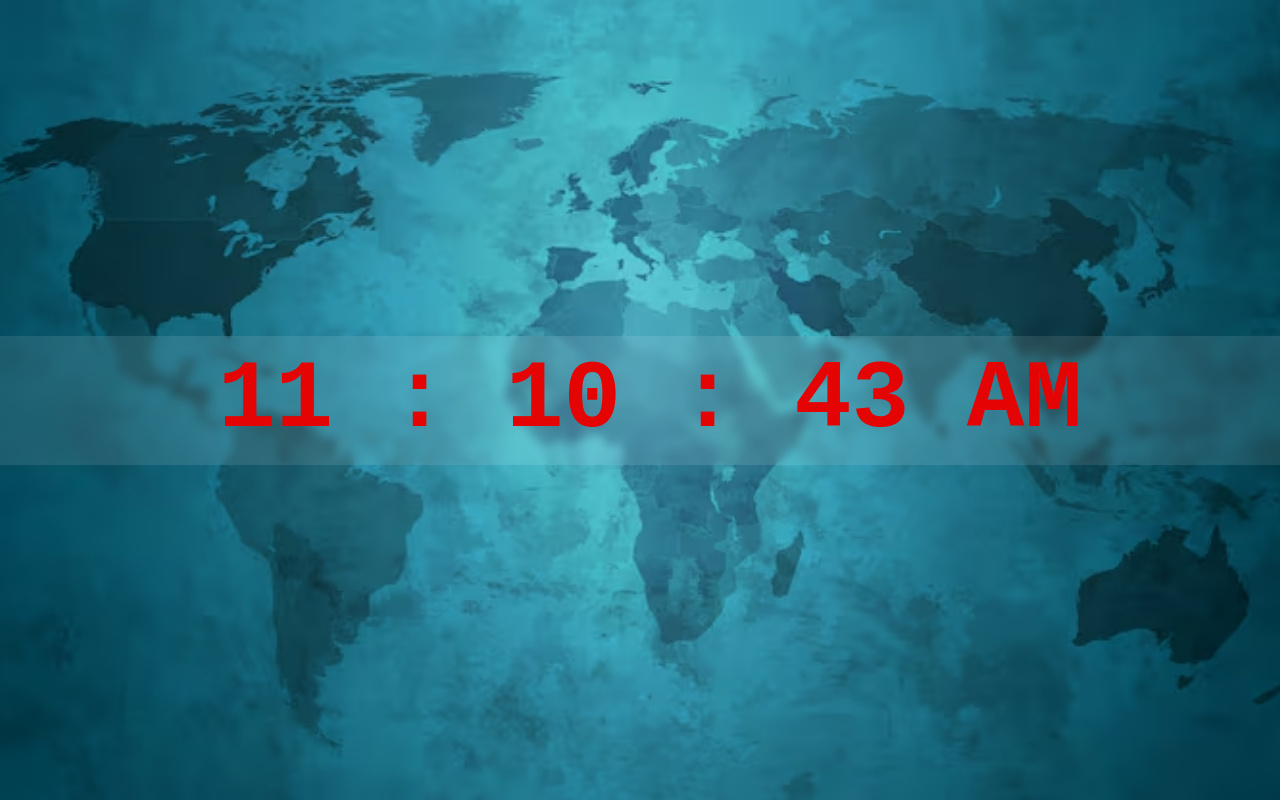
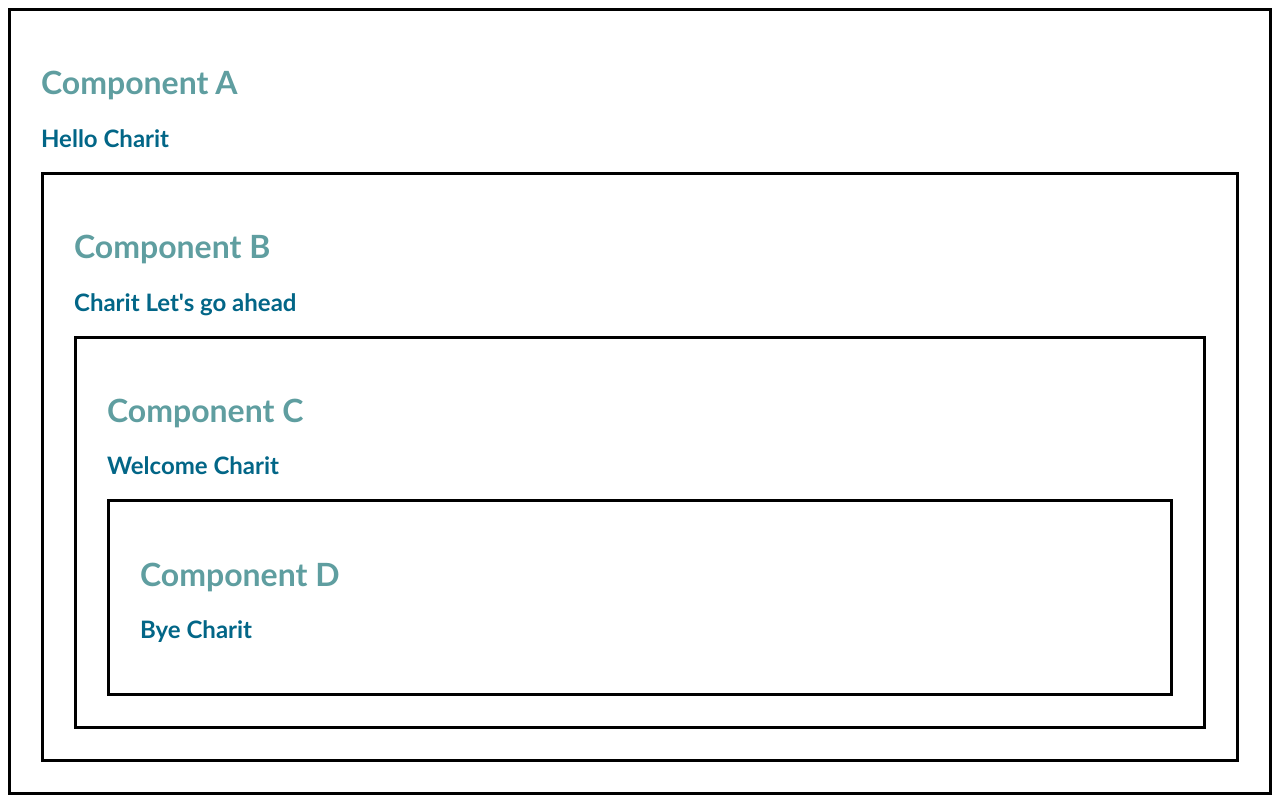
Before and after one commit to mandalika-sravani/React, a React (Vite) app in the folder my-react-app/: page / in a window 1280 px wide. Built offline with nearby package versions, Linux system fonts and the light colour scheme.

Commit message:
added useContext

```diff
--- a/my-react-app/src/App.jsx
+++ b/my-react-app/src/App.jsx
@@ -4,9 +4,9 @@ import Food from "./Food.jsx";
 import Card from "./Card.jsx";
 import Student from "./Student.jsx";
 import UserGreeting from "./UserGreeting.jsx";
-import List from './List.jsx'; */
-
-//import Button, { ProfilePicture } from "./Button/Button.jsx";
+import List from './List.jsx';
+import EffectComponent from "./useEffect.jsx";
+import Button, { ProfilePicture } from "./Button/Button.jsx";
 import ArrayComponent from "./Array.jsx";
 import ArrayUpdate from "./Array_Update.jsx";
 import ColorPicker from "./Color Picker/color_picker.jsx";
@@ -15,8 +15,11 @@ import DigitalClock from "./Digital Clock App/digital.jsx";
 import Mycomponent from "./onChange.jsx";
 import ToDoList from "./To-Do List App/to_do.jsx";
 import MyObjectComponent from "./update_objects.jsx";
-import MyUpdateComponent from "./updater.jsx";
-import EffectComponent from "./useEffect.jsx";
+import MyUpdateComponent from "./updater.jsx"; */
+
+import ComponentA from "./useContext()/ComponentA";
+
+
 
 /*function App() {
 
@@ -146,8 +149,15 @@ import EffectComponent from "./useEffect.jsx";
 }*/
 
 //Digital Clock App
+/*function App() {
+  return( <DigitalClock />);
+} */
+
+//useContent() code
 function App() {
-  return( <DigitalClock />);
+  return(
+    <ComponentA />
+  );
 }
 
 export default App
--- /dev/null
+++ b/my-react-app/src/useContext()/ComponentA.jsx
@@ -0,0 +1,26 @@
+// useContext() ---- React hook that alows you to share values betweeen multiple levels of
+//                      components without passing props through each level
+
+import React, {useState, createContext} from 'react';
+import styles from './components.module.css';
+import ComponentB from './ComponentB';
+
+export const UserContext = createContext();
+
+function ComponentA() {
+
+    const [user, setUser] = useState("Charit");
+
+    return(
+        <div className={styles.box}>
+            <h1>Component A</h1>
+            <h2>{`Hello ${user}`}</h2>
+            <UserContext.Provider value = {user}>
+                <ComponentB user = {user} />
+            </UserContext.Provider>
+        </div>
+    );
+
+}
+
+export default ComponentA
--- /dev/null
+++ b/my-react-app/src/useContext()/ComponentB.jsx
@@ -0,0 +1,23 @@
+// useContent() ---- React hook that alows you to share values betweeen multiple levels of
+//                      components without passing props through each level
+
+import styles from './components.module.css';
+import ComponentC from './ComponentC';
+import React,{ useContext } from 'react';
+import {UserContext} from './ComponentA.jsx';
+
+function ComponentB() {
+
+    const user = useContext(UserContext);
+
+    return(
+        <div className={styles.box}>
+            <h1>Component B</h1>
+            <h2>{`${user} Let's go ahead`}</h2>
+            <ComponentC />
+        </div>
+    );
+
+}
+
+export default ComponentB
--- /dev/null
+++ b/my-react-app/src/useContext()/ComponentC.jsx
@@ -0,0 +1,23 @@
+// useContent() ---- React hook that alows you to share values betweeen multiple levels of
+//                      components without passing props through each level
+
+import styles from './components.module.css';
+import ComponentD from './ComponentD';
+import React,{ useContext } from 'react';
+import {UserContext} from './ComponentA.jsx';
+
+function ComponentC() {
+
+    const user = useContext(UserContext);
+
+    return(
+        <div className={styles.box}>
+            <h1>Component C</h1>
+            <h2>{`Welcome ${user}`}</h2>
+            <ComponentD />
+        </div>
+    );
+
+}
+
+export default ComponentC
--- /dev/null
+++ b/my-react-app/src/useContext()/ComponentD.jsx
@@ -0,0 +1,21 @@
+// useContent() ---- React hook that alows you to share values betweeen multiple levels of
+//                      components without passing props through each level
+
+import React,{ useContext } from 'react';
+import styles from './components.module.css';
+import {UserContext} from './ComponentA.jsx';
+
+function ComponentD() {
+
+    const user = useContext(UserContext);
+
+    return(
+        <div className={styles.box}>
+            <h1>Component D</h1>
+            <h2>{`Bye ${user}`}</h2>
+        </div>
+    );
+
+}
+
+export default ComponentD
--- /dev/null
+++ b/my-react-app/src/useContext()/components.module.css
@@ -0,0 +1,16 @@
+.box {
+    border: 3px solid;
+    padding: 30px;
+}
+
+h1 {
+    font-family: 'Gill Sans MT';
+    font-size: 2em;
+    color: cadetblue;
+}
+
+h2 {
+    font-family: 'Gill Sans';
+    font-size: 1.5em;
+    color: rgb(2, 102, 135);
+}
```
